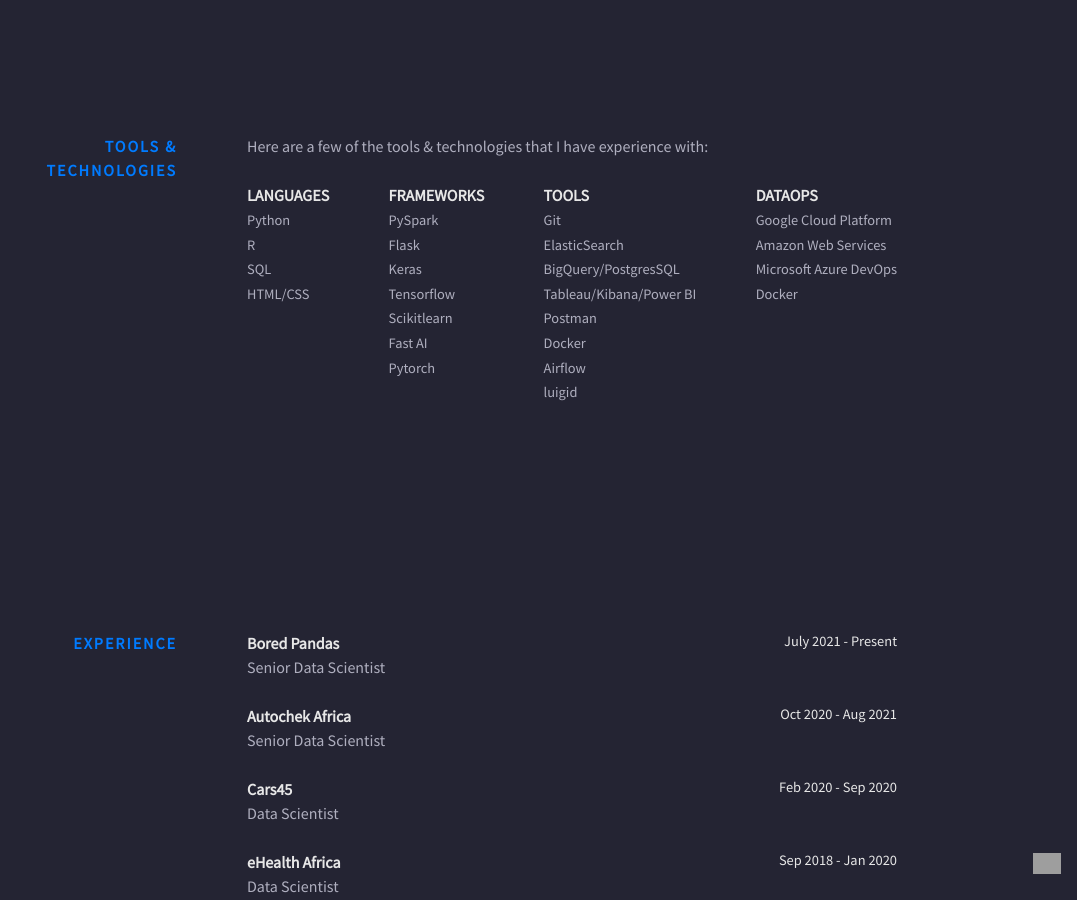
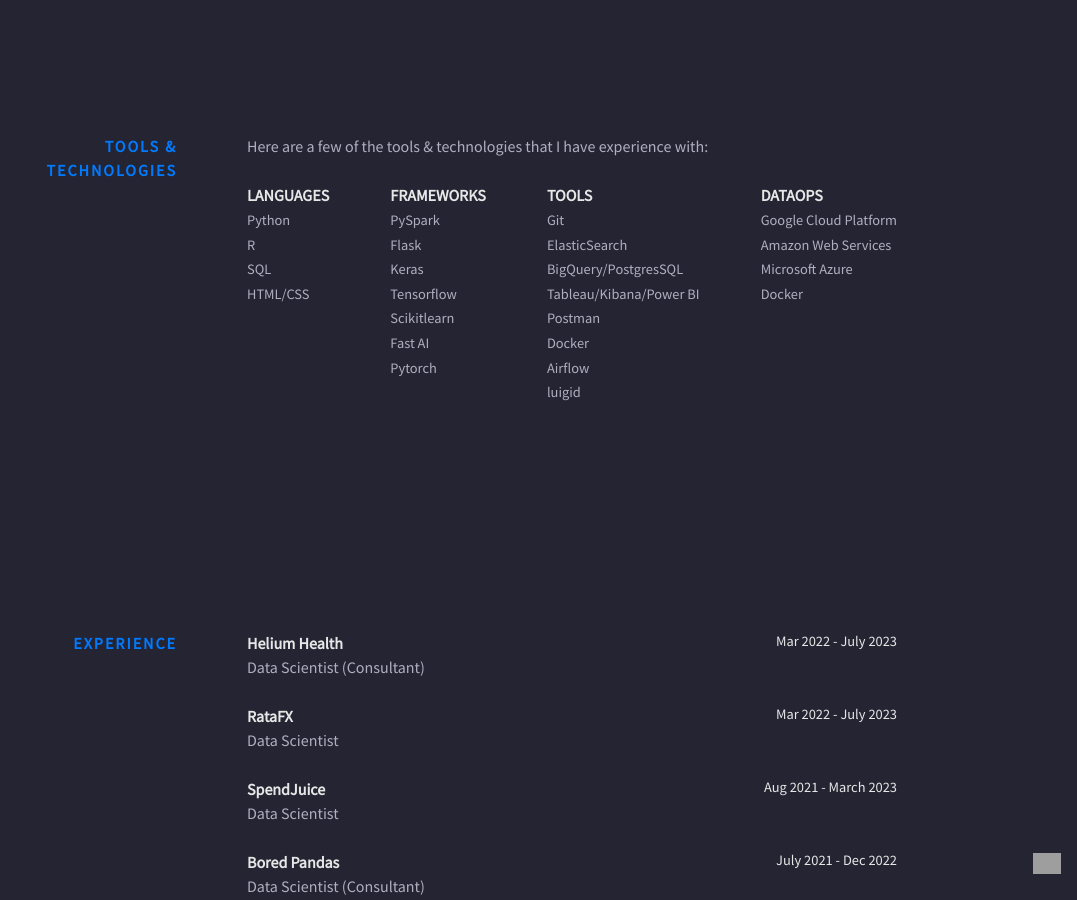
Before and after one commit to Godskid89/godskid89.github.io, a Jekyll site: the page built from index.html, in a window 1280 px wide and 900 px high, scrolled down 1599 px. Shown: the whole window, without its empty margins (203-1280 px from the left). Built offline with Jekyll 4.4.1, drawn with Linux system fonts in a browser that asks for light colours; nearby versions of some CDN libraries; some of the changed text lies outside the part shown; grey boxes are pictures that could not be loaded.

Commit message:
update experience

```diff
--- a/_data/experience.yml
+++ b/_data/experience.yml
@@ -1,21 +1,31 @@
+- company: Helium Health
+  url: https://heliumhealth.com/
+  time: Mar 2022 - July 2023
+  position: Data Scientist (Consultant)
+
+- company: RataFX
+  url: https://www.ratafx.com/
+  time: Mar 2022 - July 2023
+  position: Data Scientist
+
+- company: SpendJuice
+  url: https://www.juicyway.com/
+  time: Aug 2021 - March 2023
+  position: Data Scientist
+
 - company: Bored Pandas
   url: https://www.boredpanda.com/
-  time: July 2021 - Present
-  position: Senior Data Scientist
+  time: July 2021 - Dec 2022
+  position: Data Scientist (Consultant)
 
 - company: Autochek Africa
   url: https://autochek.africa/
   time: Oct 2020 - Aug 2021
-  position: Senior Data Scientist
-
-- company: Cars45
-  url: https://cars45.com/
-  time: Feb 2020 - Sep 2020
   position: Data Scientist
 
 - company: eHealth Africa
   url: http://ehealthafrica.org
-  time: Sep 2018 - Jan 2020
+  time: Aug 2018 - Sep 2020
   position: Data Scientist
 
 - company: Prifina
--- a/_data/skills.yml
+++ b/_data/skills.yml
@@ -26,5 +26,5 @@
 deployment:
   - item: Google Cloud Platform
   - item: Amazon Web Services
-  - item: Microsoft Azure DevOps
+  - item: Microsoft Azure
   - item: Docker
--- a/_includes/location.html
+++ b/_includes/location.html
@@ -3,5 +3,5 @@
     <div class="status__light__ring"></div>
     <div class="status__light__led"></div>
   </div>
-  <div class="status__message">Lagos, Nigeria</div>
+  <div class="status__message">United States</div>
 </a>
```
